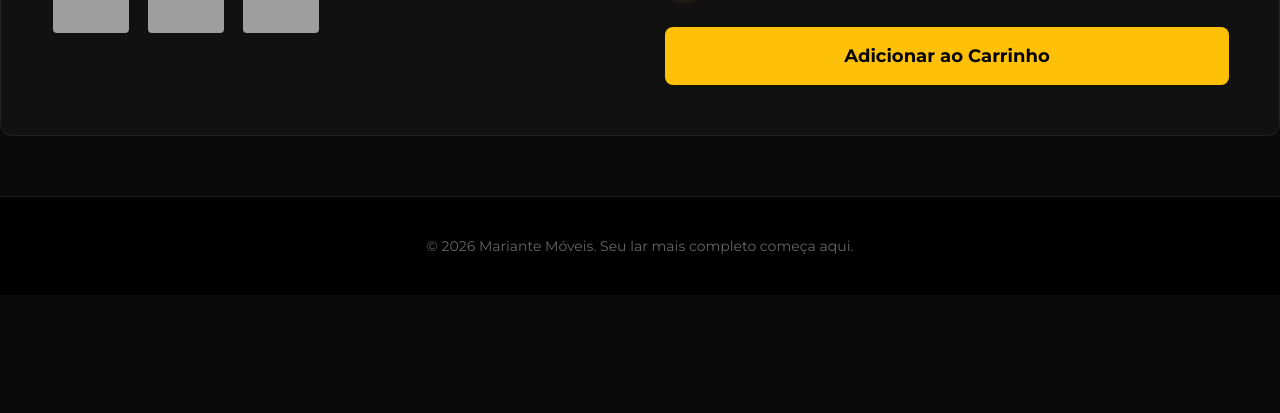
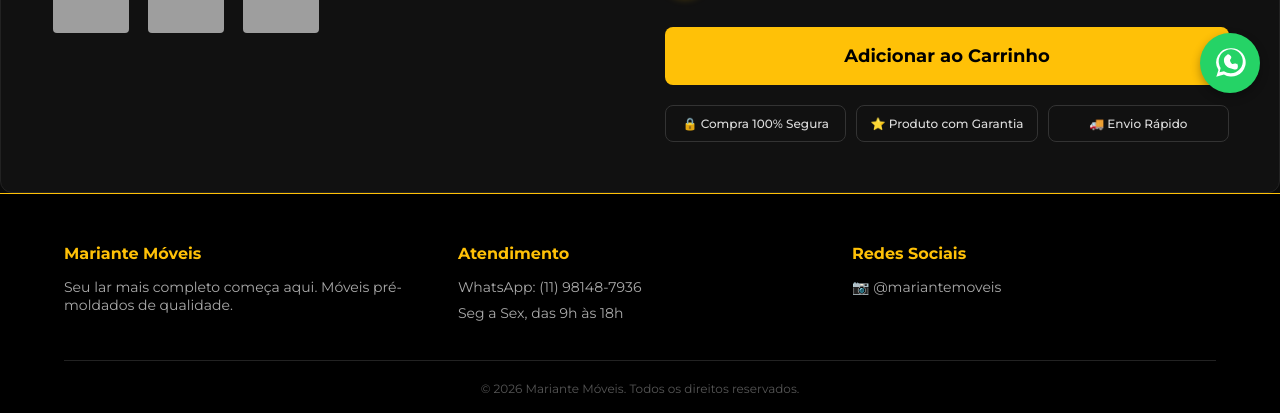
Before and after one commit to welitonbarth076-cmd/mariante-moveis, a plain HTML site: page produto.html in a window 1280 px wide. Shown: the part 687-1100 px from the top of the page. Before the commit the page ends 982 px from the top, so only its background shows below. Drawn offline with nearby package versions, Linux system fonts and the light colour scheme; grey boxes are pictures that could not be loaded; a web font is replaced by a local one.

Commit message:
Adicionando Hero, rodape profissional, selos de confianca e botao do WhatsApp

```diff
--- a/produto.html
+++ b/produto.html
@@ -68,20 +68,48 @@
             <button class="btn-comprar" onclick="comprarProduto(this)">
                 Adicionar ao Carrinho
             </button>
+
+            <!-- SELOS DE CONFIANÇA -->
+            <div class="selos-confianca">
+                <div class="selo">🔒 Compra 100% Segura</div>
+                <div class="selo">⭐ Produto com Garantia</div>
+                <div class="selo">🚚 Envio Rápido</div>
+            </div>
         </div>
     </main>
 
+    <!-- RODAPÉ PROFISSIONAL -->
     <footer>
-        <p>&copy; 2026 Mariante Móveis. Seu lar mais completo começa aqui.</p>
+        <div class="footer-conteudo">
+            <div class="footer-col">
+                <h4>Mariante Móveis</h4>
+                <p>Seu lar mais completo começa aqui. Móveis pré-moldados de qualidade.</p>
+            </div>
+            <div class="footer-col">
+                <h4>Atendimento</h4>
+                <p>WhatsApp: (11) 98148-7936</p>
+                <p>Seg a Sex, das 9h às 18h</p>
+            </div>
+            <div class="footer-col">
+                <h4>Redes Sociais</h4>
+                <a href="https://www.instagram.com/mariantemoveis/" target="_blank">📷 @mariantemoveis</a>
+            </div>
+        </div>
+        <div class="footer-copy">
+            <p>&copy; 2026 Mariante Móveis. Todos os direitos reservados.</p>
+        </div>
     </footer>
 
+    <!-- BOTÃO FLUTUANTE DO WHATSAPP -->
+    <a href="https://wa.me/5511981487936?text=Ol%C3%A1!%20Gostaria%20de%20tirar%20uma%20d%C3%BAvida%20sobre%20os%20m%C3%B3veis." class="btn-whatsapp-flutuante" target="_blank">
+        <svg viewBox="0 0 32 32" width="35" height="35" fill="white"><path d="M16 2a13 13 0 0 0-11 20l-2 6 7-2A13 13 0 1 0 16 2zm0 23a11 11 0 0 1-6-2l-4 1 1-4a11 11 0 1 1 9 5zm6-8c0-1-1-1-2-1-1 0-2 1-3 0s-2-3-1-4 1-2 0-3-2-2-3-1-3 2-3 5 2 6 5 7 6 2 7 1 1-4 0-5z"/></svg>
+    </a>
+
     <script>
-        // Menu Hambúrguer
         function toggleMenu() {
             document.getElementById('menu-nav').classList.toggle('mostrar-menu');
         }
 
-        // Lógica do Produto
         let carrinho = JSON.parse(localStorage.getItem('carrinhoMariante')) || [];
         document.getElementById('contador-carrinho').innerText = carrinho.length;
 
--- a/style.css
+++ b/style.css
@@ -32,7 +32,7 @@ header {
     display: flex;
     justify-content: space-between;
     align-items: center;
-    border-bottom: 2px solid #FFC107; /* Linha dourada */
+    border-bottom: 2px solid #FFC107;
     position: sticky;
     top: 0;
     z-index: 100;
@@ -74,7 +74,7 @@ nav a:hover {
 }
 
 .menu-hamburguer {
-    display: none; /* Escondido no desktop */
+    display: none;
     background: transparent;
     border: none;
     color: #FFC107;
@@ -482,13 +482,108 @@ button:disabled {
    RODAPÉ (FOOTER)
    ========================================= */
 footer {
+    background-color: #000;
+    padding: 50px 5% 20px;
+    border-top: 1px solid #FFC107;
+    text-align: left;
+}
+.footer-conteudo {
+    display: flex;
+    justify-content: space-between;
+    flex-wrap: wrap;
+    gap: 30px;
+    margin-bottom: 30px;
+    max-width: 1300px;
+    margin: 0 auto 30px auto;
+}
+.footer-col {
+    flex: 1;
+    min-width: 200px;
+}
+.footer-col h4 {
+    color: #FFC107;
+    margin-bottom: 15px;
+    font-family: 'Montserrat', sans-serif;
+    font-size: 16px;
+}
+.footer-col p, .footer-col a {
+    color: #aaa;
+    font-size: 14px;
+    margin-bottom: 8px;
+    display: block;
+    text-decoration: none;
+}
+.footer-col a:hover {
+    color: #FFC107;
+}
+.footer-copy {
+    text-align: center;
+    color: #555;
+    font-size: 12px;
+    border-top: 1px solid #222;
+    padding-top: 20px;
+    max-width: 1300px;
+    margin: 0 auto;
+}
+
+/* =========================================
+   NOVAS MELHORIAS: HERO, SELOS E WHATSAPP
+   ========================================= */
+.hero {
     text-align: center;
     padding: 40px 20px;
-    background-color: #000;
-    color: #666;
-    margin-top: 60px;
-    border-top: 1px solid #222;
-    font-size: 14px;
+    background: linear-gradient(180deg, #000 0%, #0a0a0a 100%);
+    border-radius: 12px;
+    margin-bottom: 30px;
+    border: 1px solid #222;
+}
+.hero h1 {
+    font-size: 42px;
+    margin-bottom: 10px;
+}
+.hero p {
+    color: #aaa;
+    font-size: 16px;
+    margin-bottom: 20px;
+}
+
+.btn-whatsapp-flutuante {
+    position: fixed;
+    bottom: 20px;
+    right: 20px;
+    background-color: #25D366;
+    width: 60px;
+    height: 60px;
+    border-radius: 50%;
+    display: flex;
+    align-items: center;
+    justify-content: center;
+    box-shadow: 0 4px 10px rgba(0,0,0,0.3);
+    z-index: 1000;
+    transition: transform 0.3s;
+}
+.btn-whatsapp-flutuante:hover {
+    transform: scale(1.1);
+}
+
+.selos-confianca {
+    display: flex;
+    flex-wrap: wrap;
+    gap: 10px;
+    margin-top: 20px;
+    justify-content: space-between;
+}
+.selo {
+    background: #111;
+    border: 1px solid #333;
+    padding: 10px;
+    border-radius: 8px;
+    font-size: 12px;
+    font-weight: 500;
+    text-align: center;
+    flex: 1;
+    min-width: 100px;
+    color: #ddd;
 }
 
 /* =========================================
@@ -539,6 +634,9 @@ footer {
         font-size: 26px;
         margin-top: 20px;
     }
+
+    .hero h1 { font-size: 28px; }
+    .hero p { font-size: 14px; }
 
     .aviso-entrega {
         font-size: 12px;
@@ -600,4 +698,7 @@ footer {
     .btn-finalizar {
         width: 100%;
     }
+
+    .footer-conteudo { flex-direction: column; text-align: center; }
+    .selos-confianca { flex-direction: column; }
 }
```
Also changed, not shown: carrinho.html (+26 -5 lines), index.html (+30 -7 lines).
